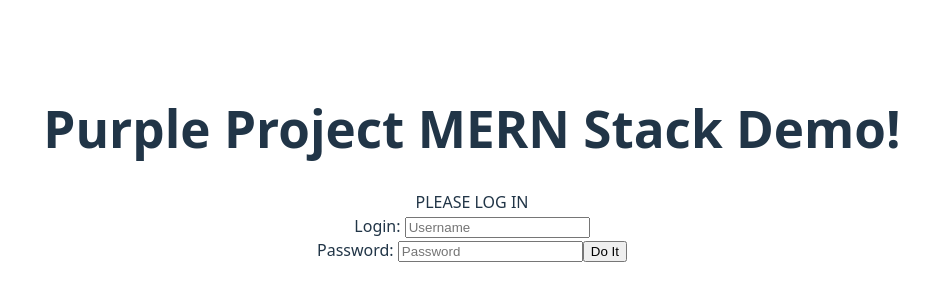
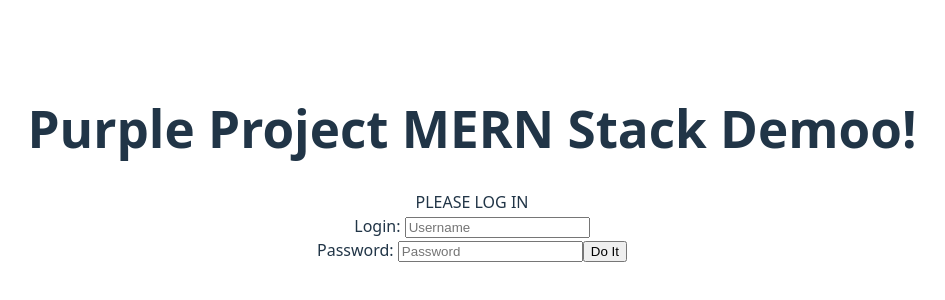
Before and after one commit to vasuramji52/Group22_Cairos, a React app in the folder frontend/: page / in a window 1280 px wide. Shown: the part 236-536 px from the top of the page, without its empty margins (168-1113 px from the left). Built offline with nearby package versions, Linux system fonts and the light colour scheme; the HTML template or start-up script is replaced by a standard one.

Commit message:
changed the title trying to revert back to before register

```diff
--- a/frontend/src/components/PageTitle.tsx
+++ b/frontend/src/components/PageTitle.tsx
@@ -1,6 +1,6 @@
 function PageTitle() {
     return (
-        <h1 id="title">Purple Project MERN Stack Demo!</h1>
+        <h1 id="title">Purple Project MERN Stack Demoo!</h1>
     );
 };
 export default PageTitle;
```
